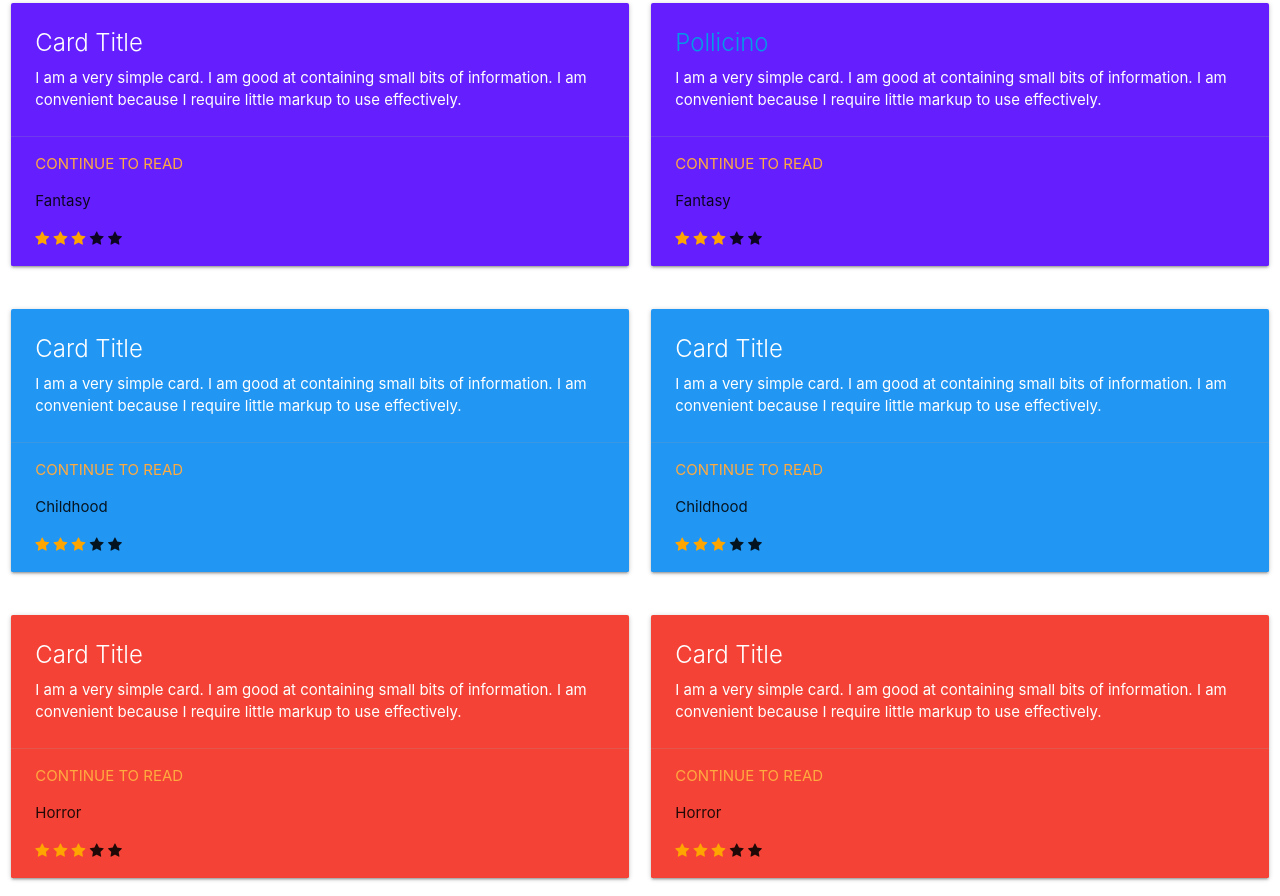
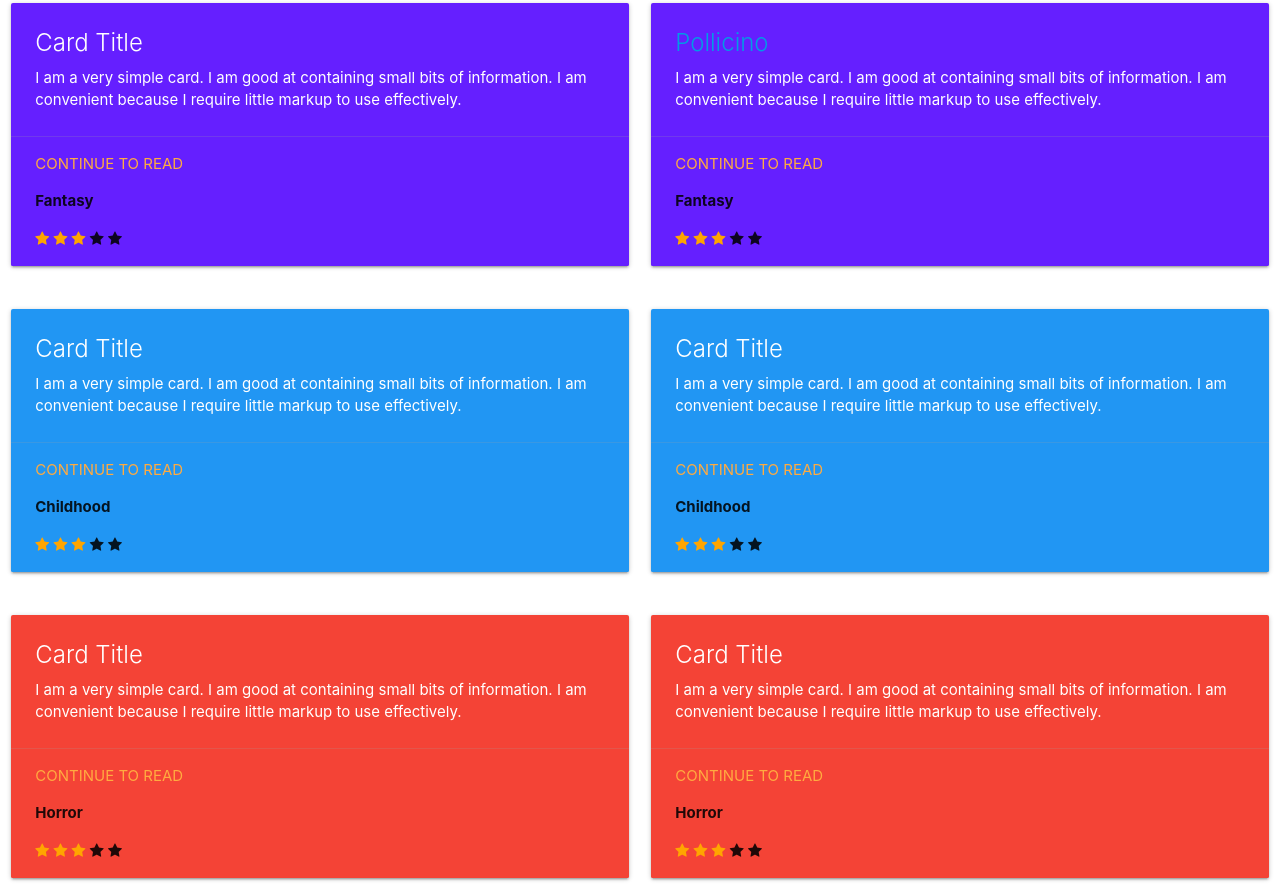
Before and after one commit to omonimus1/WebTechSET08101, a plain HTML site: page Coursework2019_2020/coursework1/index.html in a window 1280 px wide. Shown: the part 194-1090 px from the top of the page. Drawn offline with nearby package versions, Linux system fonts and the light colour scheme.

Commit message:
Fixed link to pollicino got a child and updated homepage

```diff
--- a/Coursework2019_2020/coursework1/index.html
+++ b/Coursework2019_2020/coursework1/index.html
@@ -71,7 +71,7 @@
                             </div>
                             <div class="card-action">
                                 <a href="#">Continue to read</a>
-                                <p>Fantasy</p>
+                                <p class="story_category">Fantasy</p>
                                 <div id="rating">
                                     <span class="fa fa-star checked"></span>
                                     <span class="fa fa-star checked"></span>
@@ -96,7 +96,7 @@
                             </div>
                             <div class="card-action">
                                 <a href="#">Continue to read</a>
-                                <p>Fantasy</p>
+                                <p class="story_category">Fantasy</p>
                                 <div id="rating">
                                     <span class="fa fa-star checked"></span>
                                     <span class="fa fa-star checked"></span>
@@ -125,7 +125,7 @@
                             </div>
                             <div class="card-action">
                                 <a href="#">Continue to read</a>
-                                <p>Childhood</p>
+                                <p class="story_category">Childhood</p>
                                 <div id="rating">
                                     <span class="fa fa-star checked"></span>
                                     <span class="fa fa-star checked"></span>
@@ -149,7 +149,7 @@
                             </div>
                             <div class="card-action">
                                 <a href="#">Continue to read</a>
-                                <p>Childhood</p>
+                                <p class="story_category">Childhood</p>
                                 <div id="rating">
                                     <span class="fa fa-star checked"></span>
                                     <span class="fa fa-star checked"></span>
@@ -178,7 +178,7 @@
                             </div>
                             <div class="card-action">
                                 <a href="#">Continue to read</a>
-                                <p>Horror</p>
+                                <p class="story_category">Horror</p>
                                 <div id="rating">
                                     <span class="fa fa-star checked"></span>
                                     <span class="fa fa-star checked"></span>
@@ -201,7 +201,7 @@
                                 </div>
                                 <div class="card-action">
                                     <a href="#">Continue to read</a>
-                                    <p>Horror</p>
+                                    <p class="story_category">Horror</p>
                                     <div id="rating">
                                         <span class="fa fa-star checked"></span>
                                         <span class="fa fa-star checked"></span>
--- a/Coursework2019_2020/coursework1/src/css/homepage.css
+++ b/Coursework2019_2020/coursework1/src/css/homepage.css
@@ -1,4 +1,6 @@
-
+.story_category {
+    font-weight:bold;
+}
 
 .checked {
   color: orange;
```
Also changed, not shown: Coursework2019_2020/coursework1/src/html/pollicino/theyGotChild.html (+1 -1 lines).
